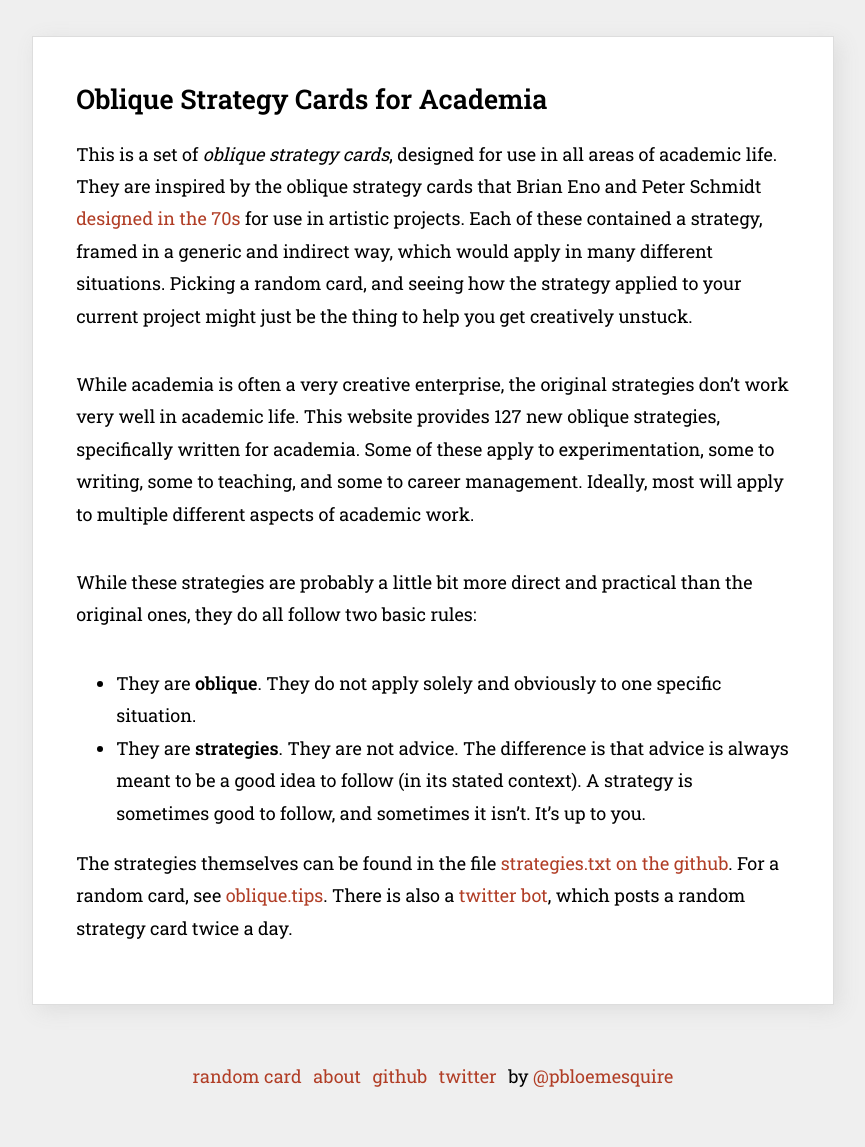
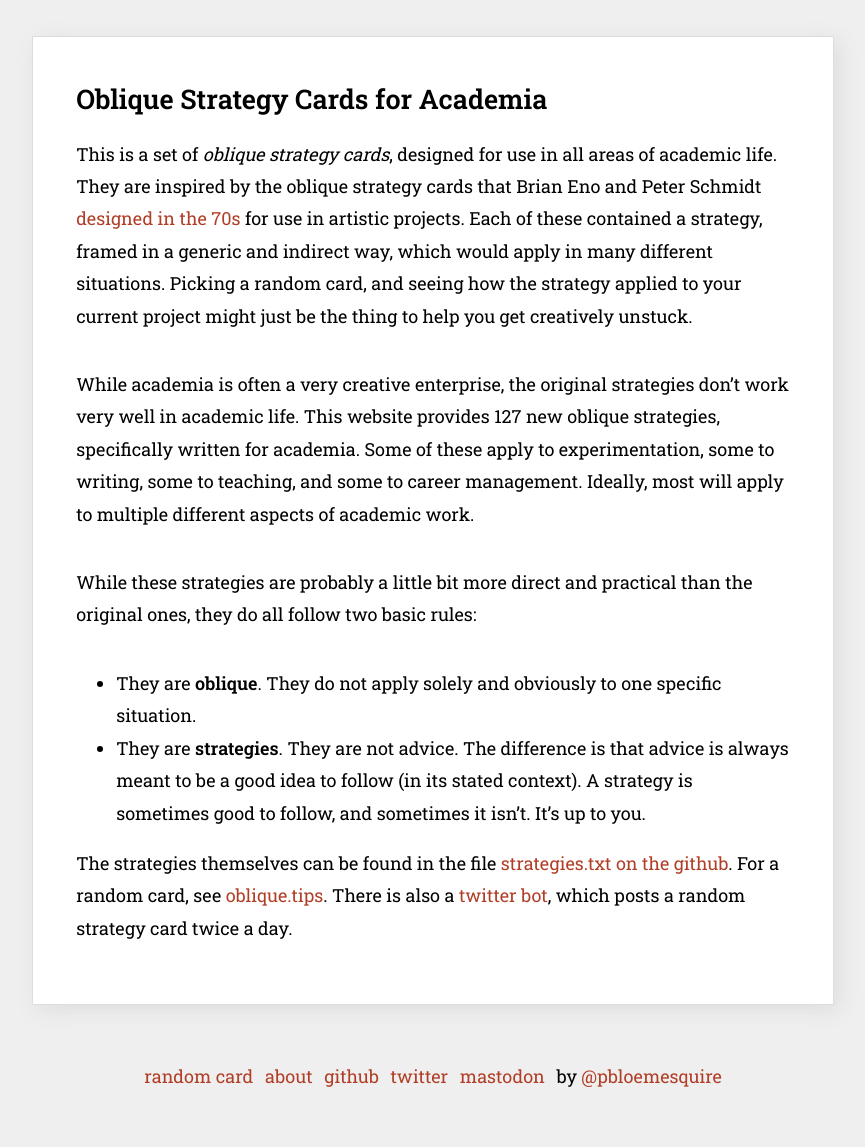
Before and after one commit to pbloem/oblique, a Jekyll site: the page built from about.md, in a window 1280 px wide. Shown: the whole page, without its empty margins (207-1072 px from the left). Built offline with Jekyll 4.4.1, drawn with Linux system fonts in a browser that asks for light colours; nearby versions of some CDN libraries; our own code applies the rules of GitHub Pages for plain Markdown files.

Commit message:
Update default.html

```diff
--- a/_layouts/default.html
+++ b/_layouts/default.html
@@ -60,7 +60,9 @@
           <li><a href="about">about</a></li>
           <li><a href="https://github.com/pbloem/oblique">github</a></li>
           <li><a href="https://twitter.com/obliquademia">twitter</a></li>
+          <li><a rel="me" href="https://botsin.space/@obliquademia">mastodon</a></li>
           <li>by <a href="https://twitter.com/pbloemesquire">@pbloemesquire</a></li>
+
         </ul>
       </nav>
 
```
